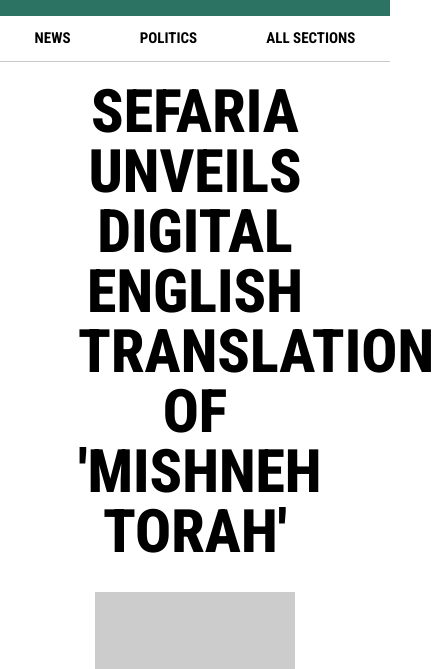
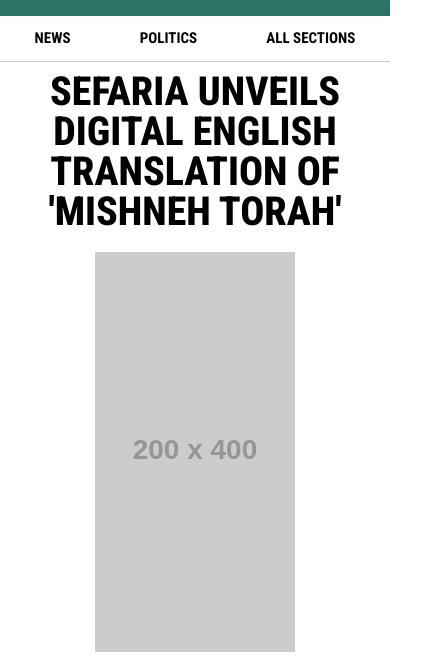
Before and after one commit to intercalaris/huffpost-layout-recreation, a plain HTML site: page index.html in a window 390 px wide. Shown: the part 114-783 px from the top of the page, 434 px wide, since content can reach past the window. Drawn offline with Linux system fonts and the light colour scheme; placeholder pictures from the web are drawn by us.

Commit message:
title fix for mobile

```diff
--- a/css/style.css
+++ b/css/style.css
@@ -214,5 +214,12 @@ footer p {
   footer p, footer a {
     font-size: 1rem;
   }
+  main h1 {
+    width: 80%;
+    font-size: 4rem;
+    font-weight: 800;
+    text-align: center;
+    margin: 1rem auto;
+  }
 
 }
```
